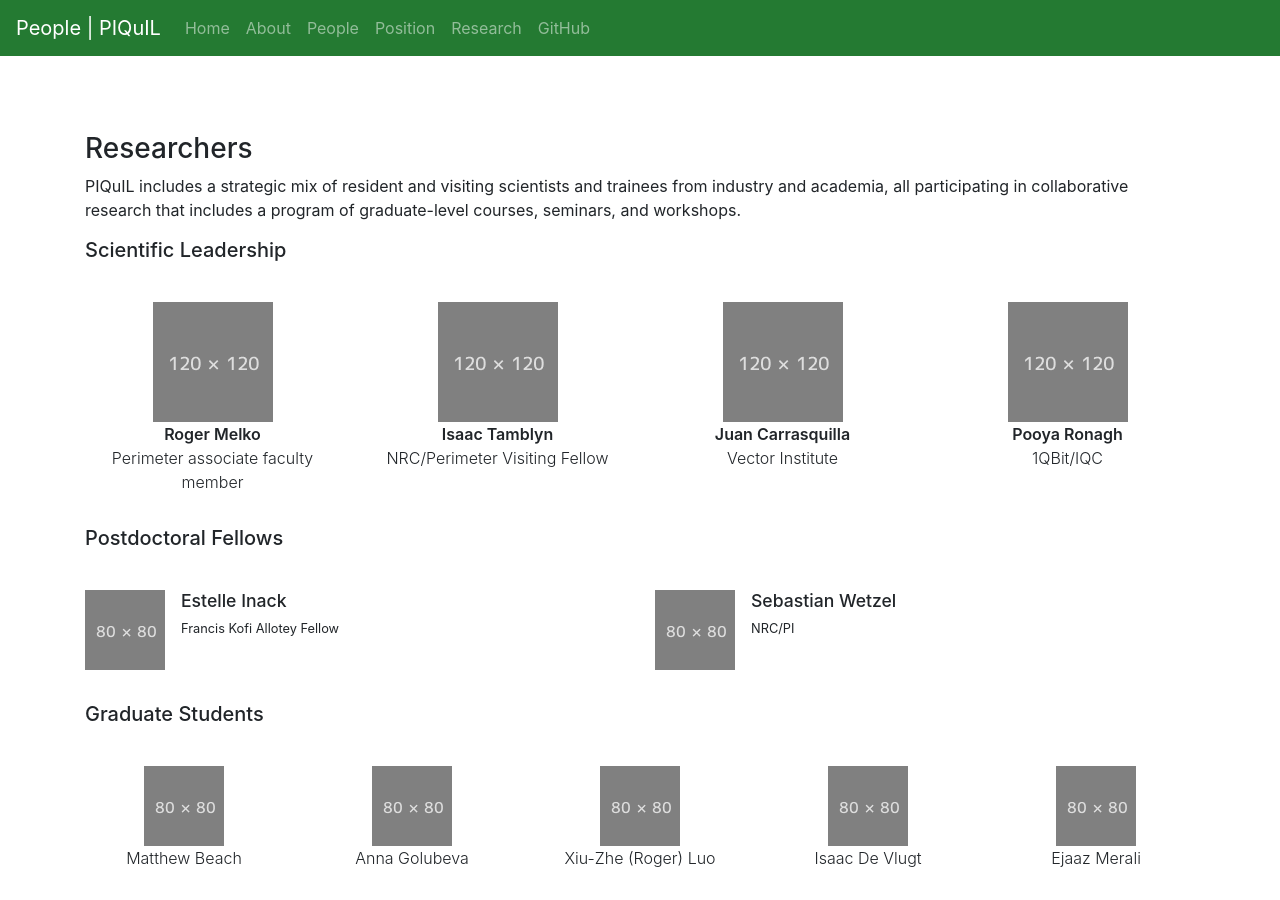
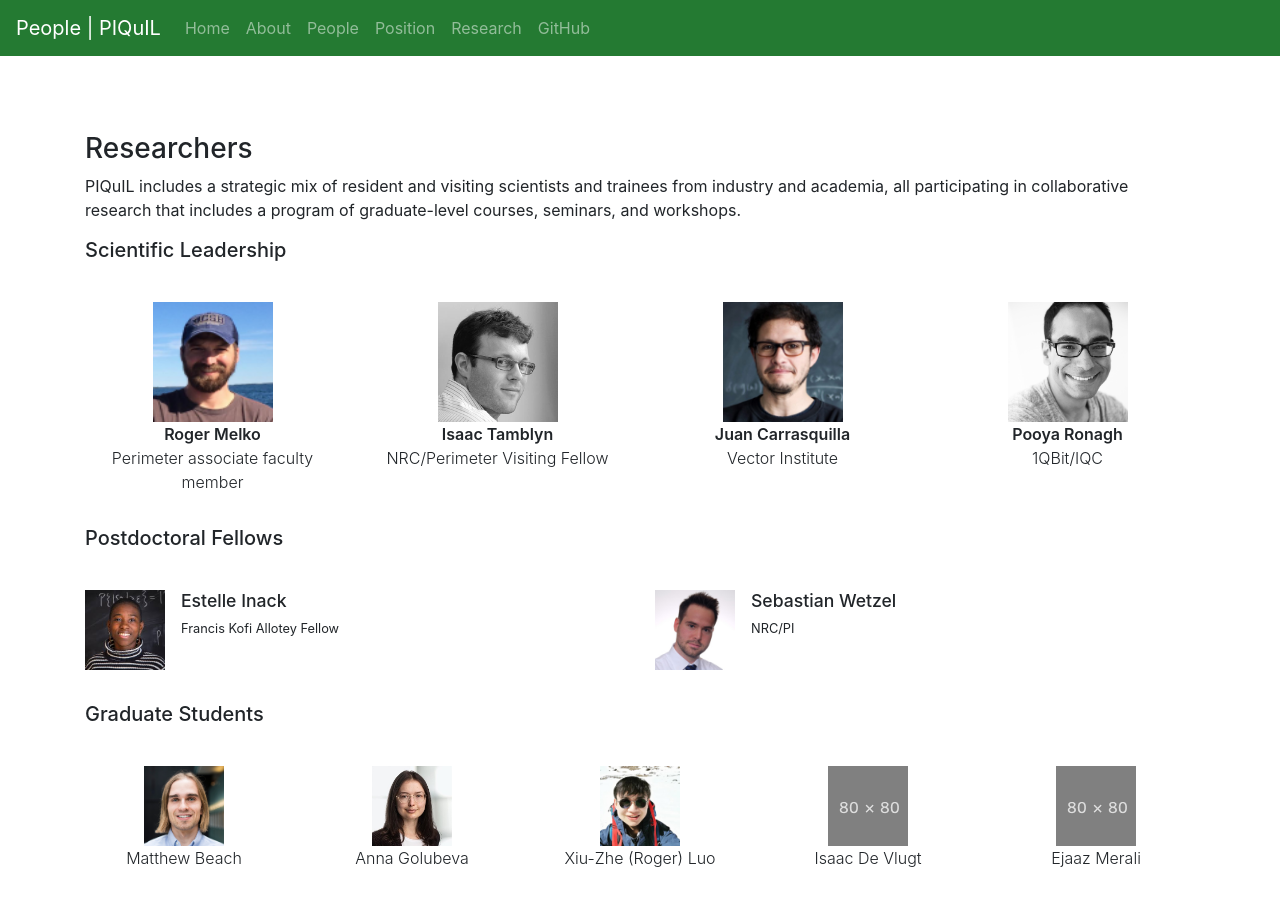
Before and after one commit to Roger-luo/piquil.ai, a Jekyll site: the page built from people.md, in a window 1280 px wide and 900 px high. Built offline with Jekyll 4.4.1, drawn with Linux system fonts in a browser that asks for light colours; nearby versions of some CDN libraries; comment, search, counter and statistics services are not loaded.

Commit message:
add photos

```diff
--- a/_includes/leadership.html
+++ b/_includes/leadership.html
@@ -2,7 +2,7 @@
     {% for leader in site.data.people.leaders %}
         <div class="leader col">
             <div>
-                <img src="assets/images/leader.png">
+                <img src="assets/images/{{ leader.favicon }}" width="120" height="120">
             </div>
 
             <div class="name">
--- a/_includes/people.html
+++ b/_includes/people.html
@@ -32,7 +32,11 @@
             {% for postdoc in site.data.people.postdoc %}
                 <div class="postdoc col-sm">
                     <div class="media">
-                        <img src="assets/images/person.png" class="mr-3">
+                        {% if postdoc.favicon %}
+                        <img src="assets/images/{{ postdoc.favicon }}" class="mr-3" width="80" height="80">
+                        {% else %}
+                        <img src="assets/images/person.png" class="mr-3" width="80" height="80">
+                        {% endif %}
                         <div class="media-body">
                             <h5 class="mt-0 name">{{ postdoc.name }}</h5>
                             <p class="name">
@@ -53,8 +57,12 @@
         <div class="row">
             {% for each in site.data.people.graduates %}
                 <div class="student col-sm">
-                    <img src="assets/images/person.png">
-                    <div class="name">{{ each }}</div>
+                    {% if each.favicon %}
+                        <img src="assets/images/{{ each.favicon }}" width="80" height="80">
+                    {% else %}
+                        <img src="assets/images/person.png" width="80" height="80">
+                    {% endif %}
+                    <div class="name">{{ each.name }}</div>
                 </div>
             {% endfor %}
         </div>
@@ -69,7 +77,11 @@
             {% for each in site.data.people.visiting %}
                 <div class="postdoc col-sm">
                     <div class="media">
-                        <img src="assets/images/person.png" class="mr-3">
+                        {% if each.favicon %}
+                            <img src="assets/images/{{ each.favicon }}" class="mr-3" width="80" height="80">
+                        {% else %}
+                            <img src="assets/images/person.png" class="mr-3" width="80" height="80">
+                        {% endif %}
                         <div class="media-body">
                             <h5 class="mt-0 name">{{ each.name }}</h5>
                             <p class="name">
@@ -90,8 +102,12 @@
         <div class="row">
             {% for each in site.data.people.1qbit %}
                 <div class="student col-sm">
-                    <img src="assets/images/person.png">
-                    <div class="name">{{ each }}</div>
+                    {% if each.favicon %}
+                    <img src="assets/images/{{ each.favicon }}" width="80" height="80">
+                    {% else %}
+                    <img src="assets/images/person.png" width="80" height="80">
+                    {% endif %}
+                    <div class="name">{{ each.name }}</div>
                 </div>
             {% endfor %}
         </div>
@@ -106,7 +122,12 @@
             {% for each in site.data.people.alumni %}
                 <div class="postdoc col-sm">
                     <div class="media">
-                        <img src="assets/images/person.png" class="mr-3">
+                        {% if each.favicon %}
+                        <img src="assets/images/{{ each.favicon }}" class="mr-3" width="80" height="80">
+                        {% else %}
+                        <img src="assets/images/person.png" class="mr-3" width="80" height="80">
+                        {% endif %}
+
                         <div class="media-body">
                             <h5 class="mt-0 name">{{ each.name }}</h5>
                             <p class="name">
```
Also changed, not shown: _data/people.yml (+45 -12 lines), assets/images/Alex-Berezutskii.jpg (added), assets/images/Artur-Scherer.jpg (added), assets/images/Bohdan_Kulchytskyy.jpg (added), assets/images/anna_golubeva.jpg (added), assets/images/arthur_pesah.jpeg (added), assets/images/brian_timar.jpg (added), assets/images/estelle.jpeg (added), assets/images/giacomo_torlai.jpeg (added), assets/images/issac_tamblyn.jpg (added), assets/images/juan_carrasquilla.jpg (added), assets/images/mbeach.png (added), assets/images/michael_albergo.png (added), assets/images/pooya_ronagh.png (added), 4 more files.
